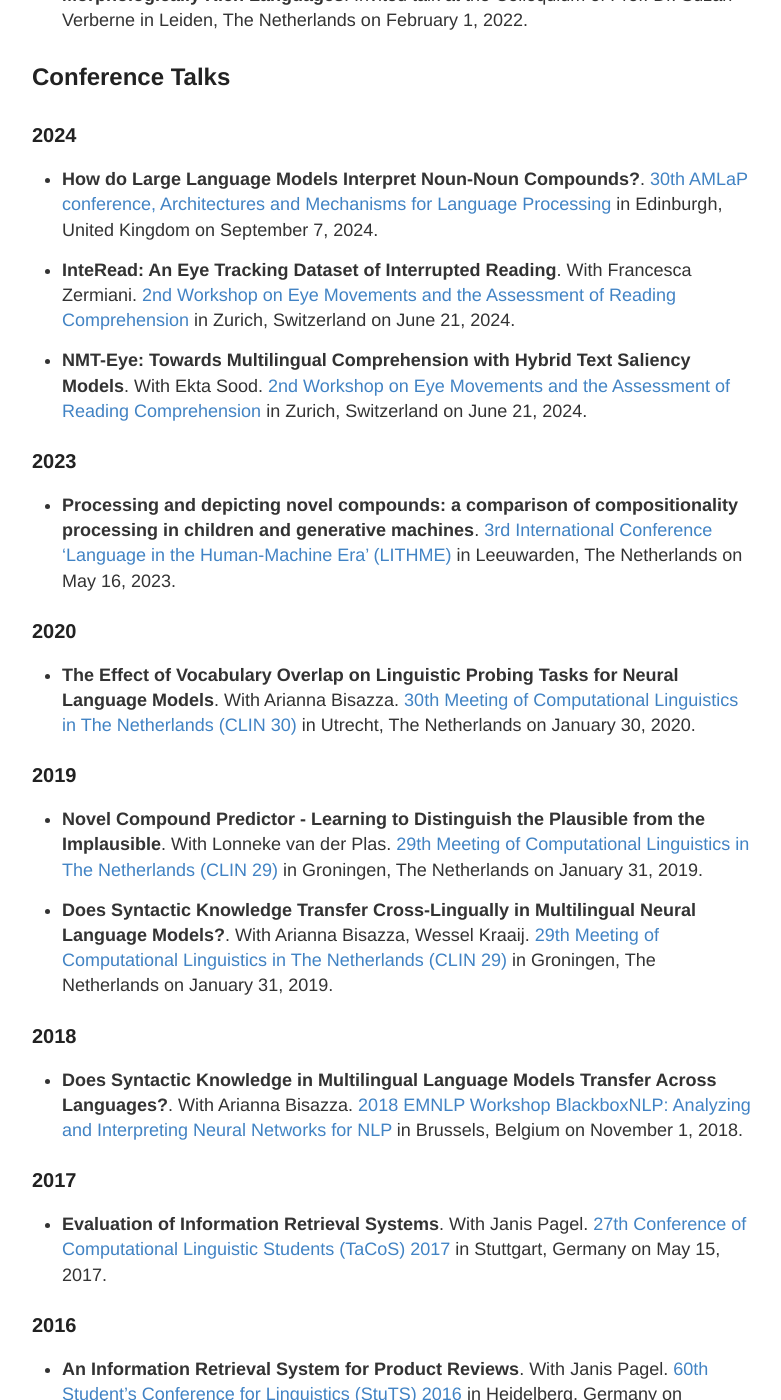
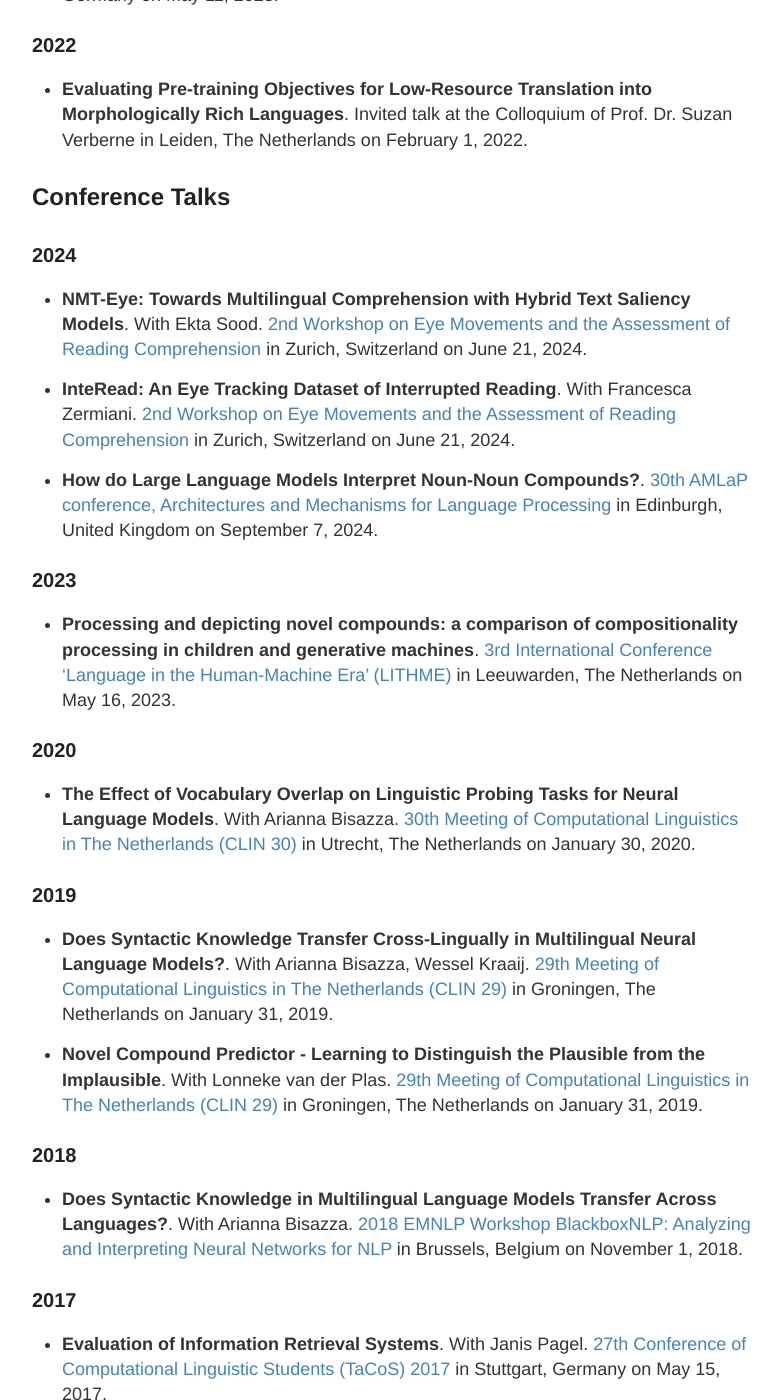
Before and after one commit to prajitdhar/prajitdhar.github.io, a Jekyll site: the page built from talks.md, in a window 1280 px wide and 1400 px high, scrolled down 623 px. Shown: the whole window, without its empty margins (248-1029 px from the left). Built offline with Jekyll 4.4.1, drawn with Linux system fonts in a browser that asks for light colours; some of the changed text lies outside the part shown.

Commit message:
Add talk
Also update sorting of talks

```diff
--- a/talks.md
+++ b/talks.md
@@ -8,7 +8,7 @@
 
 ## Invited Talks
 
-{% assign talks = site.data.talks.invited | group_by_exp: "item", "item.date | date: '%Y'" | sort: "item" %}
+{% assign talks = site.data.talks.invited | group_by_exp: "item", "item.date | date: '%Y'" %}
 
 {% for y in talks %}
 
@@ -27,13 +27,13 @@
 
 ## Conference Talks
 
-{% assign talks = site.data.talks.conference | group_by_exp: "item", "item.date | date: '%Y'" | sort: "item" %}
+{% assign talks = site.data.talks.conference | group_by_exp: "item", "item.date | date: '%Y'" %}
 
 {% for y in talks %}
 
 ### {{ y.name }}
 
-{% assign thisyear = y.items | sort: "date" | reverse %}
+{% assign thisyear = y.items | sort: "date" %}
 
 {% for pub in thisyear %}
 {% include talks.md talk=pub %}
```
Also changed, not shown: _data/talks.yml (+8 -0 lines).
